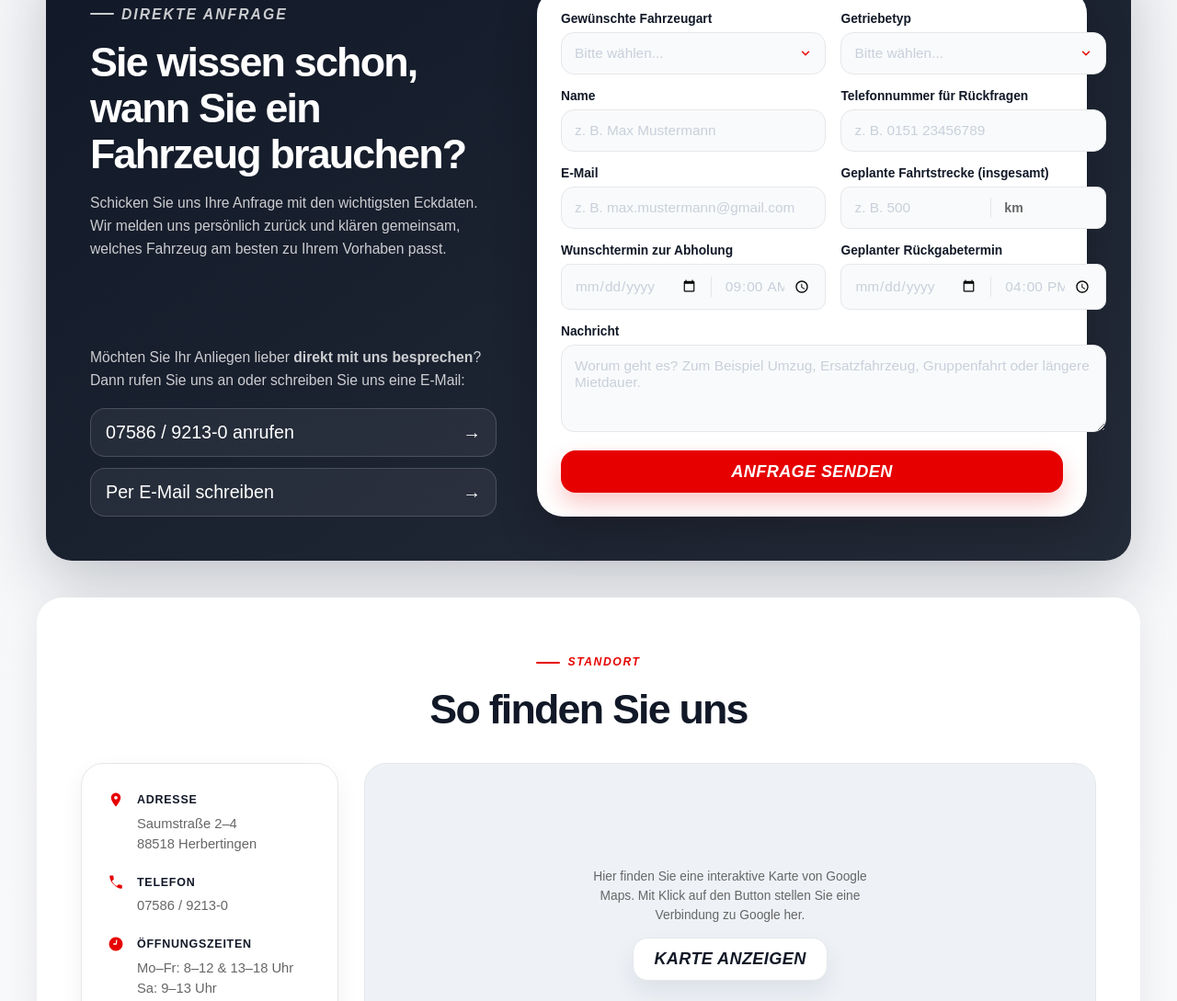
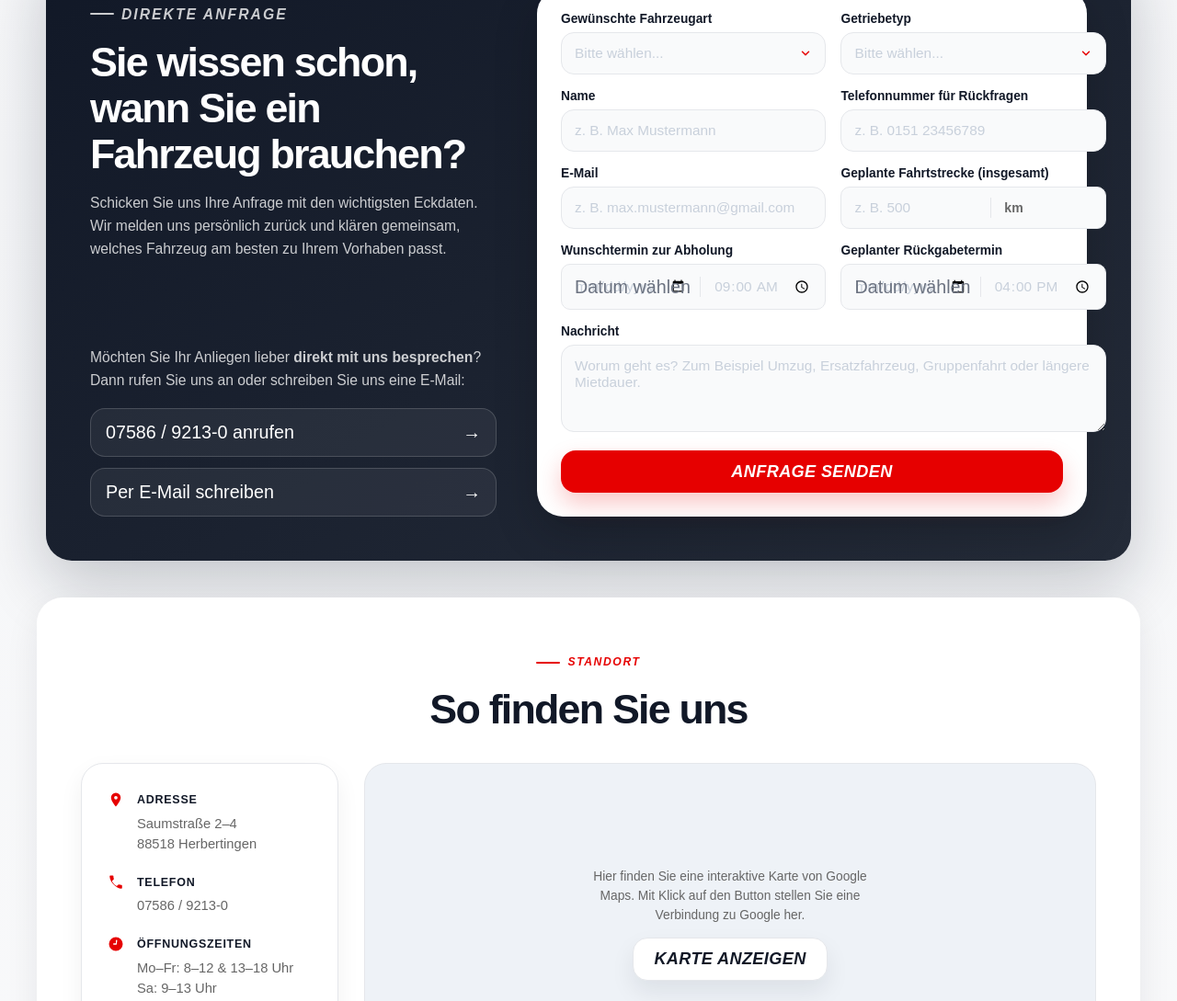
Before and after one commit to Heinzeldavidmann/autovermietung-heinzelmann, a website: page index.html in a window 1280 px wide. Shown: the part 1699-2788 px from the top of the page at 92% size. Drawn offline with Linux system fonts and the light colour scheme.

Commit message:
Placeholder für Datumsfelder im Kontaktformular ergänzt
iOS Safari zeigt bei leeren <input type="date">-Feldern keinen
Platzhaltertext an, dadurch wirkten die Felder für Abholung/
Rückgabe leer und ohne Hinweis. Ein eigenes Label blendet jetzt
"Datum wählen" ein, solange kein Wert gesetzt ist.

Co-Authored-By: Claude Sonnet 5 <noreply@anthropic.com>

```diff
--- a/index.html
+++ b/index.html
@@ -229,7 +229,10 @@
                 <div class="field" id="field-abholung">
                     <label for="abholung_datum">Wunschtermin zur Abholung</label>
                     <div class="split-input">
-                        <input type="date" id="abholung_datum" name="abholung_datum" required>
+                        <div class="date-input-wrap">
+                            <span class="date-input-placeholder">Datum wählen</span>
+                            <input type="date" id="abholung_datum" name="abholung_datum" required>
+                        </div>
                         <span class="split-divider"></span>
                         <input type="time" id="abholung_uhrzeit" name="abholung_uhrzeit" value="09:00" required>
                     </div>
@@ -238,7 +241,10 @@
                 <div class="field" id="field-rueckgabe">
                     <label for="rueckgabe_datum">Geplanter Rückgabetermin</label>
                     <div class="split-input">
-                        <input type="date" id="rueckgabe_datum" name="rueckgabe_datum" required>
+                        <div class="date-input-wrap">
+                            <span class="date-input-placeholder">Datum wählen</span>
+                            <input type="date" id="rueckgabe_datum" name="rueckgabe_datum" required>
+                        </div>
                         <span class="split-divider"></span>
                         <input type="time" id="rueckgabe_uhrzeit" name="rueckgabe_uhrzeit" value="16:00" required>
                     </div>
--- a/index.js
+++ b/index.js
@@ -12,6 +12,7 @@
 //   8. setupMapConsent()       – Google-Maps-Karten erst nach Klick laden
 //   9. Öffnungszeiten-Anzeige  – aktualisiert #open-status im Header
 //  10. Custom-Select-Sync      – verbindet echtes <select> mit dem gestylten Dropdown
+//  11. Datumsfeld-Placeholder  – zeigt "Datum wählen" solange <input type="date"> leer ist
 // Alle setup*-Funktionen werden zentral im DOMContentLoaded-Listener weiter
 // unten aufgerufen. Neue Funktionen dort mit ergänzen, sonst laufen sie nie.
 // ============================================================
@@ -820,3 +821,15 @@ function showClosedBanner(message) {
     if (display) display.classList.toggle('has-value', !!selected.value);
   });
 });
+
+// ── 11. Datumsfeld-Placeholder ──
+// Native <input type="date"> zeigen auf iOS Safari ohne gesetzten Wert keinen
+// Platzhaltertext an. Der Wrapper blendet stattdessen ein eigenes Label ein,
+// solange kein Datum gewählt wurde.
+document.querySelectorAll('.date-input-wrap input[type="date"]').forEach(input => {
+  const wrap = input.closest('.date-input-wrap');
+  const sync = () => wrap.classList.toggle('has-value', !!input.value);
+  input.addEventListener('change', sync);
+  input.addEventListener('input', sync);
+  sync();
+});
--- a/style.css
+++ b/style.css
@@ -2504,6 +2504,27 @@ form:not(.inquiry-form) button:hover {
 .split-input input[type="time"] {
     flex: 1;
     min-width: 86px;
+}
+
+.date-input-wrap {
+    position: relative;
+    flex: 1.4;
+    min-width: 0;
+}
+.date-input-wrap input[type="date"] {
+    width: 100%;
+}
+.date-input-placeholder {
+    position: absolute;
+    left: 14px;
+    top: 50%;
+    transform: translateY(-50%);
+    color: #6b7280;
+    pointer-events: none;
+    font-size: inherit;
+}
+.date-input-wrap.has-value .date-input-placeholder {
+    display: none;
 }
 
 .split-input input[type="number"]::-webkit-outer-spin-button,
```
